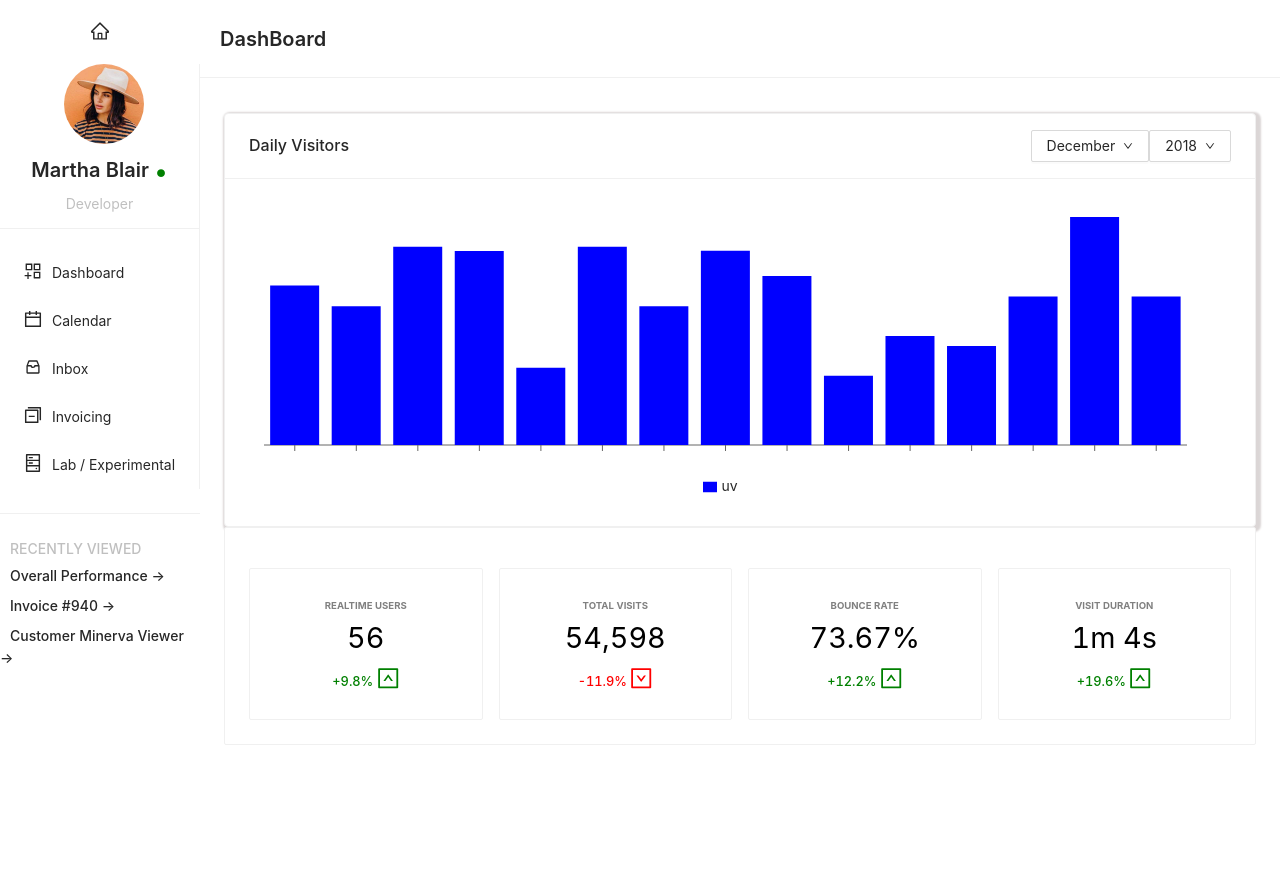
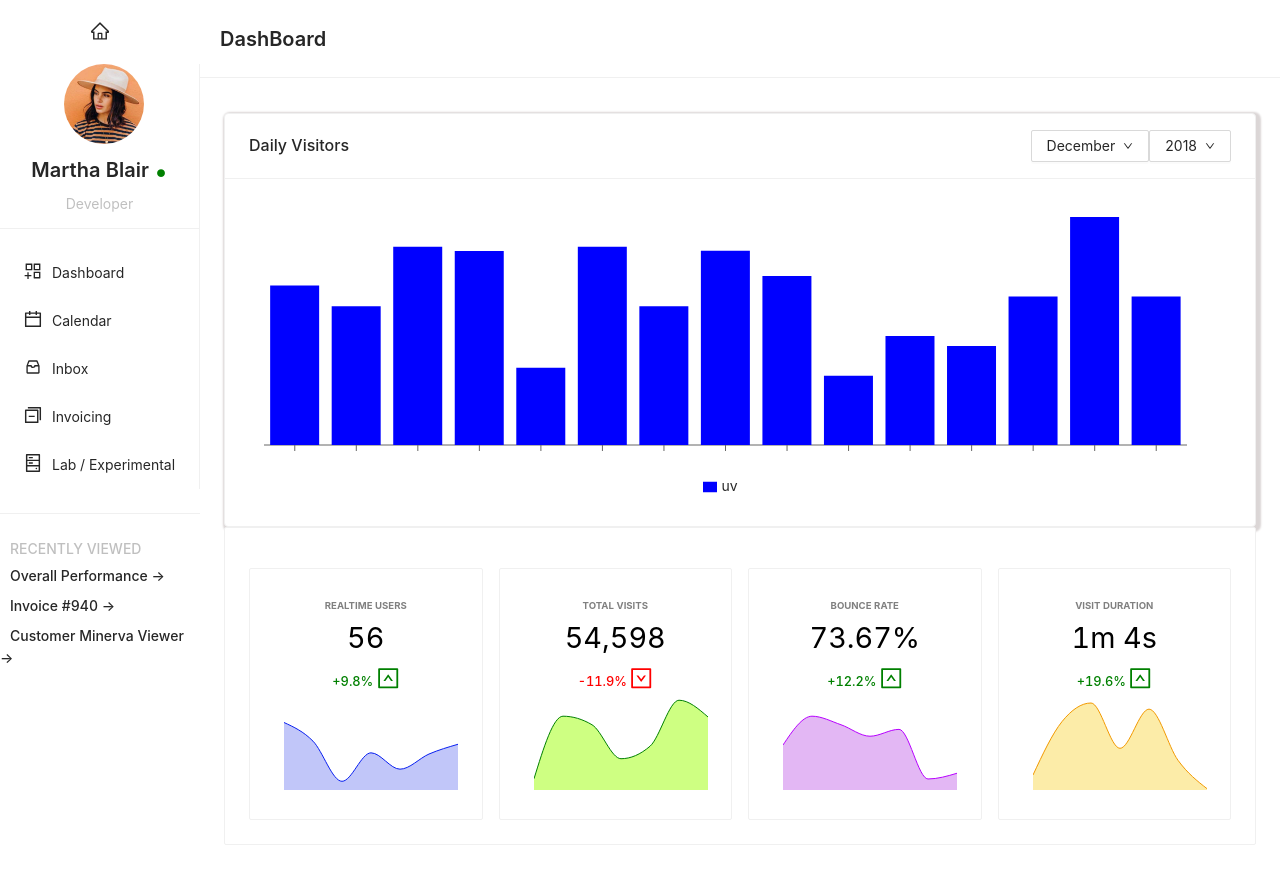
Before and after one commit to avijeetpandey/dashboard, a React (Create React App) app: page / in a window 1280 px wide. Shown: the top 884 px of the page. Built offline with nearby package versions, Linux system fonts and the light colour scheme.

Commit message:
final car chart data 🤞👏

```diff
--- a/src/components/Card/CustomCard.js
+++ b/src/components/Card/CustomCard.js
@@ -1,5 +1,7 @@
 import React from 'react'
 import {Card , Typography,Col,Row} from 'antd'
+import CardChart from './../Charts/CardChart';
+import {data1,data2,data3,data4} from './../Charts/ChartData'
 import {UpSquareOutlined,DownSquareOutlined} from '@ant-design/icons';
 const {Text,Title} = Typography
 
@@ -12,6 +14,7 @@ const CustomCard = ()=>{
           <Text className="t-text" >REALTIME USERS</Text><br/>
           <Text className="title">56</Text><br/>
           <Text className="green-text">+9.8% <span className="green-icon"><UpSquareOutlined /></span></Text>
+          <CardChart stroke="#071ef0" color="#98a1f5" data={data1} />
         </Card>
       </Col>
       <Col sm={6} span={24}>
@@ -19,6 +22,7 @@ const CustomCard = ()=>{
         <Text className="t-text" >TOTAL VISITS</Text><br/>
         <Text className="title">54,598</Text><br />
         <Text className="red-text">-11.9% <span className="red-icon"><DownSquareOutlined /></span></Text>
+        <CardChart stroke="green" color="greenyellow" data={data2} />
         </Card>
       </Col>
       <Col sm={6} span={24}>
@@ -26,6 +30,7 @@ const CustomCard = ()=>{
         <Text className="t-text" >BOUNCE RATE</Text><br/>
         <Text className="title">73.67%</Text><br />
         <Text className="green-text">+12.2% <span className="green-icon"><UpSquareOutlined /></span></Text>
+        <CardChart stroke="#b700ff" color="#d087ed" data={data3} />
         </Card>
       </Col>
       <Col sm={6} span={24}>
@@ -33,6 +38,7 @@ const CustomCard = ()=>{
         <Text className="t-text" >VISIT DURATION</Text><br/>
         <Text className="title">1m 4s</Text><br />
         <Text className="green-text">+19.6% <span className="green-icon"><UpSquareOutlined /></span></Text>
+        <CardChart stroke="#f29900" color="#fae06e" data={data4} />
         </Card>
       </Col>
     </Row>
--- /dev/null
+++ b/src/components/Charts/CardChart.js
@@ -0,0 +1,29 @@
+import React from 'react'
+import {
+    AreaChart, Area, XAxis, YAxis, CartesianGrid, Tooltip,ResponsiveContainer
+  } from 'recharts';
+
+
+const CardChart=({stroke , color,data})=>{
+    return(
+        <div
+      style={{ marginLeft: 10, textAlign: "center", width: "95%", height: 100 }}
+    >
+      <ResponsiveContainer>
+      <AreaChart
+        width={200}
+        height={60}
+        data={data}
+        margin={{
+          top: 5, right: 0, left: 0, bottom: 5,
+        }}
+      >
+        <Area type="monotone" dataKey="uv" stroke={stroke} fill={color} />
+      </AreaChart>
+      </ResponsiveContainer>
+    </div>
+    )
+}
+
+
+export default CardChart
--- /dev/null
+++ b/src/components/Charts/ChartData.js
@@ -0,0 +1,96 @@
+export   const data1 = [
+    {
+      name: 'Page A', uv: 45000, pv: 2400, amt: 29930,
+    },
+    {
+      name: 'Page B', uv: 32560, pv: 1398, amt: 2210,
+    },
+    {
+      name: 'Page C', uv: 5800, pv: 9800, amt: 2290,
+    },
+    {
+      name: 'Page D', uv: 24780, pv: 3908, amt: 2000,
+    },
+    {
+      name: 'Page E', uv: 13890, pv: 4800, amt: 2181,
+    },
+    {
+      name: 'Page F', uv: 23980, pv: 3800, amt: 2500,
+    },
+    {
+      name: 'Page G', uv: 30490, pv: 4300, amt: 2100,
+    },
+  ];
+
+
+  export const data2 = [
+    {
+      name: 'Page A', uv: 1000, pv: 2400, amt: 29930,
+    },
+    {
+      name: 'Page B', uv: 6560, pv: 1398, amt: 2210,
+    },
+    {
+      name: 'Page C', uv: 5800, pv: 9800, amt: 2290,
+    },
+    {
+      name: 'Page D', uv: 2780, pv: 3908, amt: 2000,
+    },
+    {
+      name: 'Page E', uv: 3890, pv: 4800, amt: 2181,
+    },
+    {
+      name: 'Page F', uv: 7980, pv: 3800, amt: 2500,
+    },
+    {
+      name: 'Page G', uv: 6490, pv: 4300, amt: 2100,
+    },
+  ];
+
+  export const data3 = [
+    {
+      name: 'Page A', uv: 4000, pv: 2400, amt: 29930,
+    },
+    {
+      name: 'Page B', uv: 6560, pv: 1398, amt: 2210,
+    },
+    {
+      name: 'Page C', uv: 5800, pv: 9800, amt: 2290,
+    },
+    {
+      name: 'Page D', uv: 4780, pv: 3908, amt: 2000,
+    },
+    {
+      name: 'Page E', uv: 5390, pv: 4800, amt: 2181,
+    },
+    {
+      name: 'Page F', uv: 980, pv: 3800, amt: 2500,
+    },
+    {
+      name: 'Page G', uv: 1490, pv: 4300, amt: 2100,
+    },
+  ];
+
+  export const data4 = [
+    {
+      name: 'Page A', uv: 1000, pv: 2400, amt: 29930,
+    },
+    {
+      name: 'Page B', uv: 4560, pv: 1398, amt: 2210,
+    },
+    {
+      name: 'Page C', uv: 5800, pv: 9800, amt: 2290,
+    },
+    {
+      name: 'Page D', uv: 2780, pv: 3908, amt: 2000,
+    },
+    {
+      name: 'Page E', uv: 5390, pv: 4800, amt: 2181,
+    },
+    {
+      name: 'Page F', uv: 1980, pv: 3800, amt: 2500,
+    },
+    {
+      name: 'Page G', uv: 90, pv: 4300, amt: 2100,
+    },
+  ];
```
